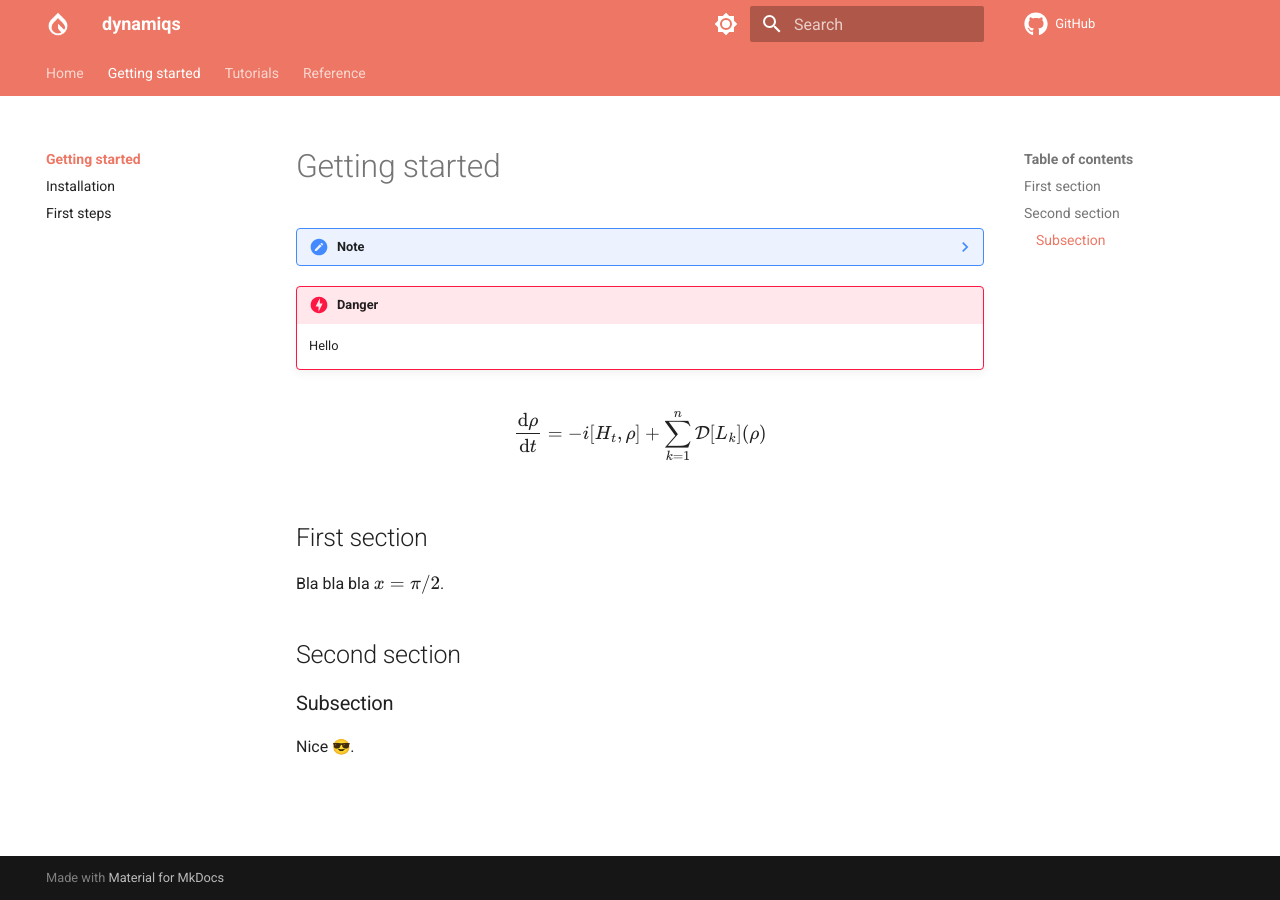
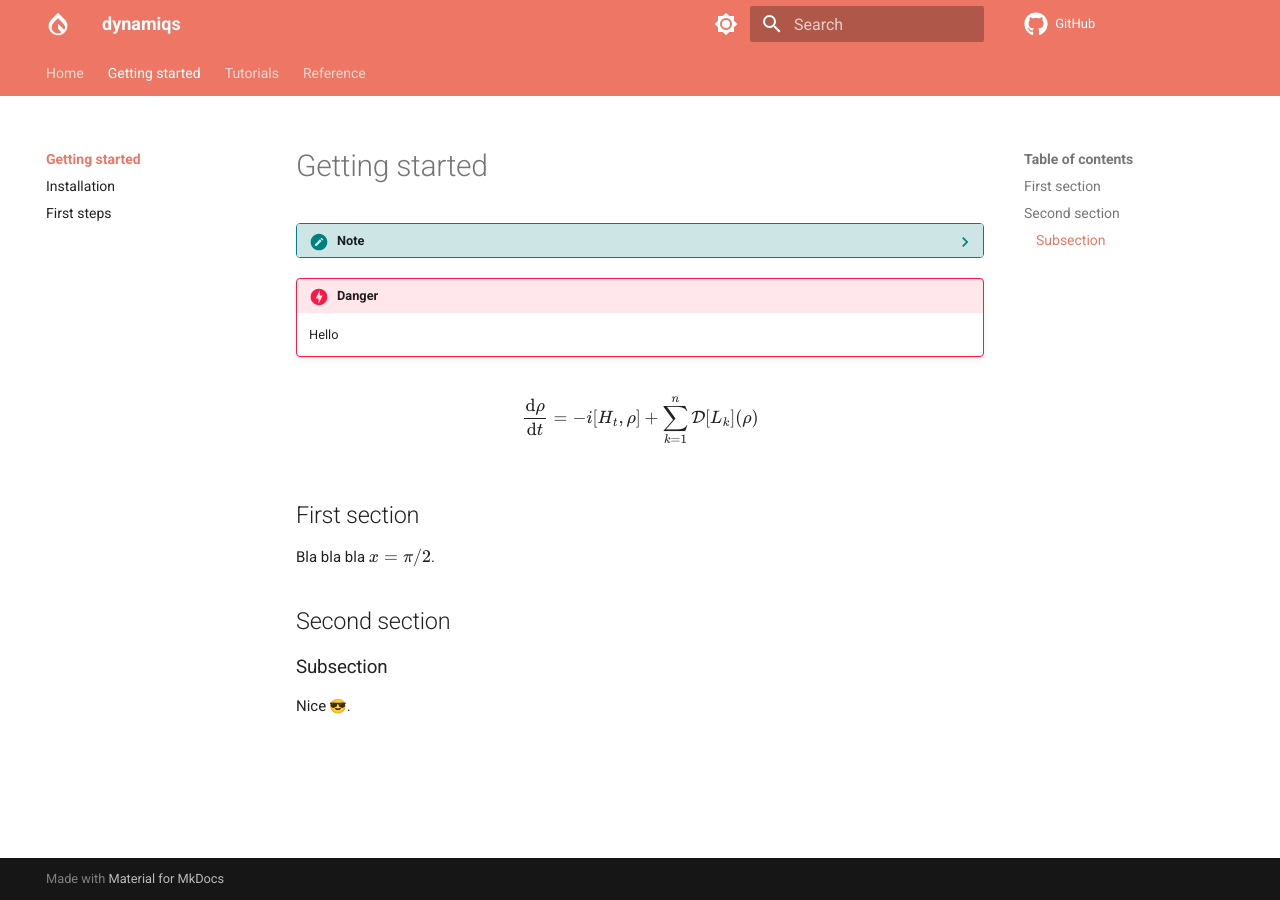
Before and after one commit to dynamiqs/dynamiqs, an MkDocs documentation site: the page built from docs/getting_started/index.md, in a window 1280 px wide. Built offline with MkDocs 1.6.1 and Material for MkDocs 9.7.7, drawn with Linux system fonts in a browser that asks for light colours; emoji names are drawn with the system emoji font; comment, search, counter and statistics services are not loaded.

Commit message:
Begin CSS of doc (#119)
* Begin CSS of doc

* Reduce heading padding

* Format

* Fix padding

```diff
--- a/docs/stylesheets/extra.css
+++ b/docs/stylesheets/extra.css
@@ -1,8 +1,124 @@
 :root {
-    --md-primary-fg-color:        #ed7764;
-    --md-primary-fg-color--light: #edc7c2;
-    --md-primary-fg-color--dark:  #903527;
-    --md-accent-fg-color:         #cc5d4c;
-    --md-accent-fg-color--light:  #cd9a92;
-    --md-accent-fg-color--dark:   #66190e;
+  --md-primary-fg-color: #ed7764;
+  --md-primary-fg-color--light: #edc7c2;
+  --md-primary-fg-color--dark: #903527;
+  --md-accent-fg-color: #cc5d4c;
+  --md-accent-fg-color--light: #cd9a92;
+  --md-accent-fg-color--dark: #66190e;
 }
+
+/* Light mode */
+[data-md-color-scheme="default"] {
+  /* Background */
+  --md-default-bg-color: #ffffff;
+
+  /* Highlight */
+  --md-code-hl-constant-color: #ed7764;
+
+  /* Warning color shades */
+  --md-warning-fg-color: #e899a6;
+  --md-warning-bg-color: #ffe6ea;
+
+  /* Note color shades */
+  --md-note-fg-color: #008080;
+  --md-note-bg-color: #cde5e5;
+
+  /* Admonition color shades */
+  --md-admonition-fg-color: var(--md-default-fg-color);
+  --md-admonition-bg-color: var(--md-default-bg-color);
+}
+
+/* Dark mode */
+[data-md-color-scheme="slate"] {
+  /* Background */
+  --md-default-bg-color: #333539;
+  --md-code-bg-color: #444950;
+
+  /* Highlight */
+  --md-code-hl-constant-color: #ed7764;
+
+  /* Warning color shades */
+  --md-warning-fg-color: #e899a6;
+  --md-warning-bg-color: #443639;
+
+  /* Note color shades */
+  --md-note-fg-color: #008080;
+  --md-note-bg-color: #384848;
+
+  /* Admonition color shades */
+  --md-admonition-fg-color: var(--md-default-fg-color);
+  --md-admonition-bg-color: var(--md-default-bg-color);
+}
+
+/* Warning color shades */
+.md-typeset .warning > .admonition-title,
+.md-typeset .warning > summary {
+  background-color: var(--md-warning-bg-color);
+}
+.md-typeset .admonition.warning,
+.md-typeset details.warning {
+  border-color: var(--md-warning-fg-color);
+}
+.md-typeset .warning > .admonition-title::before,
+.md-typeset .warning > summary::before {
+  background-color: var(--md-warning-fg-color);
+}
+.md-typeset .warning > .admonition-title::after,
+.md-typeset .warning > summary::after {
+  color: var(--md-warning-fg-color);
+}
+
+/* Note color shades */
+.md-typeset .note > .admonition-title,
+.md-typeset .note > summary {
+  background-color: var(--md-note-bg-color);
+}
+.md-typeset .admonition.note,
+.md-typeset details.note {
+  border-color: var(--md-note-fg-color);
+}
+.md-typeset .note > .admonition-title::before,
+.md-typeset .note > summary::before {
+  background-color: var(--md-note-fg-color);
+}
+.md-typeset .note > .admonition-title::after,
+.md-typeset .note > summary::after {
+  color: var(--md-note-fg-color);
+}
+
+/* Page spacing */
+.md-typeset {
+  line-height: 1.4;
+  font-size: 0.75rem;
+}
+.md-typeset .doc-heading {
+  margin: 0.5em 0em 0.64em;
+}
+.md-typeset .doc-function {
+  border-bottom: 1px solid #9da0a7;
+  padding-bottom: 2.5em;
+  margin-bottom: 2.0em;
+}
+.md-typeset .doc-contents p {
+  margin-top: 1em;
+  margin-bottom: 0.2em;
+}
+.md-typeset .doc-contents ul,
+.md-typeset .doc-contents ul li,
+.md-typeset .doc-contents ol li {
+  margin-top: 0.2em;
+  margin-bottom: 0.2em;
+}
+
+/* Function name */
+.md-typeset .doc-function-name {
+  color: #ed7764;
+  padding: 3px 0;
+  font-weight: 600;
+  width: 100%;
+}
+
+/* Signature */
+.md-typeset .highlight:not(.doc-contents > .highlight) {
+  border-left: 3px solid #ed7764;
+}
```
Also changed, not shown: docs/reference/utils/utils.md (+1 -1 lines).
